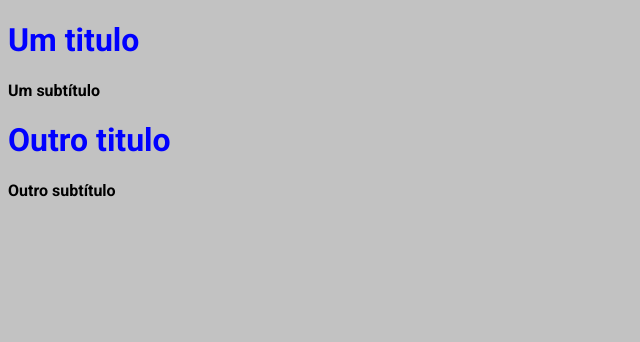
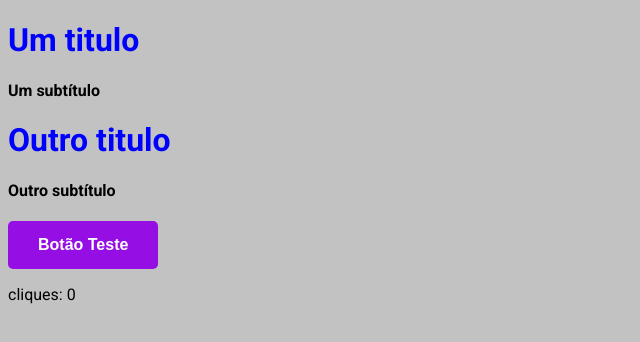
Before and after one commit to vinicius-Dourado-dotcom/React-NextJs-Exemplos.2, a Next.js app: page / in a window 1280 px wide. Shown: the top 342 px of the page, without its empty margins (0-640 px from the left). Built offline with nearby package versions, Linux system fonts and the light colour scheme.

Commit message:
Criado useState

```diff
--- a/pages/index.jsx
+++ b/pages/index.jsx
@@ -1,9 +1,19 @@
+  import { useState } from 'react'
   import Head from 'next/head'
 
   import Title from '../src/components/title/Title'
   import Subtitle from '../src/components/subtitle/Subtitle'
+  import Button from '../src/components/button/Button'
+
+
 
   function HomePage () {
+    const [click, setClick] = useState(0)
+    const handleClick = () => {
+      console.log("HANDLE CLICK")
+      setClick (click + 1)
+    }
+
     return (
       <>
         <Head>
@@ -14,6 +24,8 @@
           <Subtitle text="Um subtítulo"/>
           <Title>Outro titulo</Title>
           <Subtitle text="Outro subtítulo"/>
+          <Button onClick={handleClick}>Botão Teste</Button>
+          <p>cliques: {click}</p>
         </div>
       </>
     )
--- /dev/null
+++ b/src/components/button/Button.jsx
@@ -0,0 +1,9 @@
+import styles from './Button.module.css'
+
+function Button ({children, onClick}) {
+  return (
+    <button className={styles.button} onClick={onClick}>{children}</button>
+  )
+}
+
+export default Button
--- /dev/null
+++ b/src/components/button/Button.module.css
@@ -0,0 +1,16 @@
+.button {
+  background-color: #950ee4;
+  border: none;
+  color: white;
+  font-size: 16px;
+  font-weight: bold;
+  padding: 15px 30px;
+  border-radius: 5px;
+  cursor: pointer;
+
+  transition: all 0.5s;
+}
+
+.button:hover {
+  background-color: #b032f8;
+}
```
